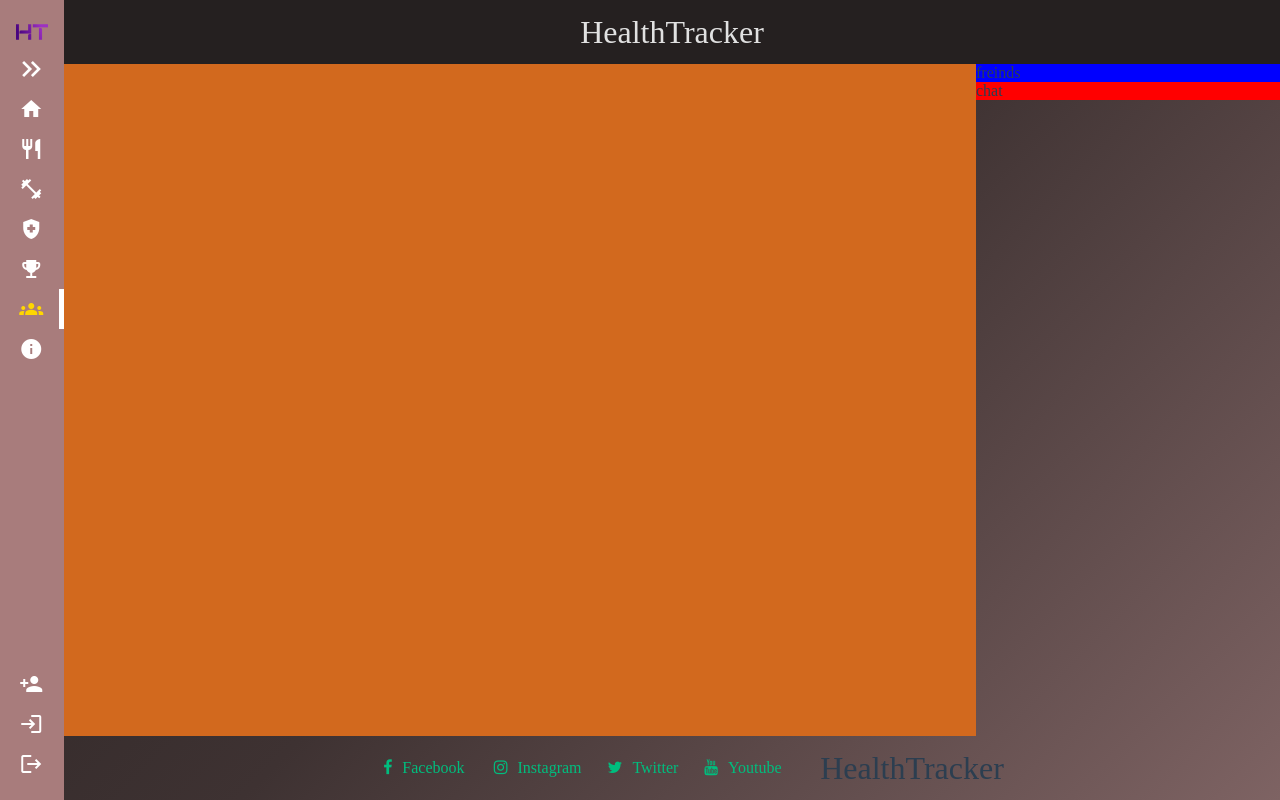
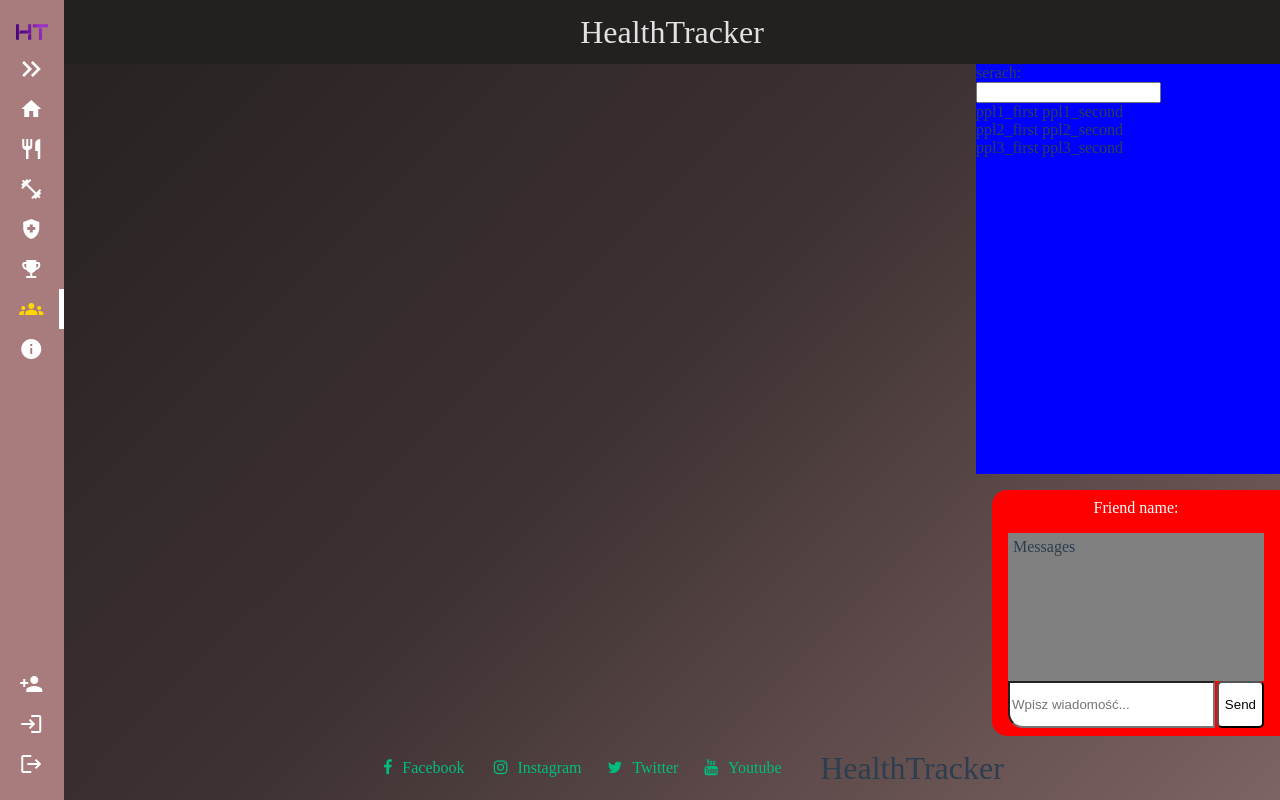
Before and after one commit to Hikareel/HealthTracker, a Vue app in the folder HealthTracker/healthtracker.client/: page /community in a window 1280 px wide. Built offline with nearby package versions, Linux system fonts and the light colour scheme; what @vueform/vueform would draw is missing.

Commit message:
Friends + chat

```diff
--- a/HealthTracker/healthtracker.client/src/components/views/community/Community.vue
+++ b/HealthTracker/healthtracker.client/src/components/views/community/Community.vue
@@ -24,21 +24,24 @@ import Chat from './chat/chat.vue'
 }
 
 .wall {
-  background-color: chocolate;
+  justify-content: center;
+  align-items: center;
 }
 
 .right-content {
-  right: 0;
+  display: grid;
+  grid-template-rows: 5fr 3fr;
+  gap: 1rem;
 }
 
 .friends-list {
-  display: flex;
   top: 0;
-
 }
 
 .chat {
-  display: flex;
+  margin-left: 1rem;
+  max-height: 5fr;
+
   bottom: 0;
 }
 </style>
--- a/HealthTracker/healthtracker.client/src/components/views/community/chat/chat.vue
+++ b/HealthTracker/healthtracker.client/src/components/views/community/chat/chat.vue
@@ -1,12 +1,61 @@
 <template>
   <main class="chat">
-      <p>chat</p>
+    <div class="chat-header">
+      <p>Friend name: </p>
+    </div>
+    <div class="chat-messages">
+      <p>Messages</p>
+    </div>
+    <div class="chat-input">
+      <input type="text" placeholder="Wpisz wiadomość..." />
+      <button>Send</button>
+    </div>
   </main>
 </template>
+
 <script lang="ts" setup>
+
 </script>
+
 <style>
-  .chat{
+.chat {
+  display: grid;
+  grid-template-columns: 1fr;
+  grid-template-rows: 1fr 6fr 2fr;
   background-color: red;
+  border-radius: 15px 0px 0px 15px;
+}
+
+.chat-header {
+  display:inline-grid;
+  color: white;
+  text-align: center;
+  align-items: end;
+}
+
+.chat-messages {
+  overflow-y: auto;
+  margin: 1rem 1rem 0rem 1rem;
+  padding: 5px;
+  background-color:grey;
+}
+
+.chat-input {
+  display: flex;
+  margin-left: 1rem;
+  margin-bottom: 0.5rem;
+  margin-right: 1rem;
+  gap: 2px;
+}
+
+.chat-input input {
+  flex-grow: 1;
+  border-radius: 0px 0px 0px 15px;
+}
+
+.chat-input button {
+  cursor: pointer;
+  background-color: white;
+  border-radius: 5px;
 }
 </style>
--- /dev/null
+++ b/HealthTracker/healthtracker.client/src/components/views/community/friends/FriendItem.vue
@@ -0,0 +1,16 @@
+<template>
+  <main class="friend-item">
+    <p>{{item.firstname}} {{item.secondname}}</p>
+  </main>
+</template>
+<script lang="ts" setup>
+import { defineProps } from 'vue';
+import type { FriendsModel } from './data/friendModel'
+
+const props = defineProps<{
+  item: FriendsModel
+}>()
+
+
+</script>
+<style></style>
--- a/HealthTracker/healthtracker.client/src/components/views/community/friends/FriendsList.vue
+++ b/HealthTracker/healthtracker.client/src/components/views/community/friends/FriendsList.vue
@@ -1,12 +1,24 @@
 <template>
-    <main class="friends-list">
-        <p>freinds</p>
+    <main class="friends">
+        <div class="search">
+            <p>serach:</p>
+            <input>
+        </div>
+        <div class="friends-list">
+            <FriendItem v-for="obj in FriendsData" :item="obj" :key="obj"/>
+        </div>
+
     </main>
 </template>
 <script lang="ts" setup>
+import FriendItem from './FriendItem.vue'
+import { FriendsData } from './data/friendModel'
 </script>
 <style>
-.friends-list {
+.friends {
     background-color: blue;
 }
+.friends-list{
+
+}
 </style>
--- /dev/null
+++ b/HealthTracker/healthtracker.client/src/components/views/community/friends/data/friendModel.ts
@@ -0,0 +1,24 @@
+import { reactive } from "vue";
+
+//Pobierane z backendu.
+const FriendsData = reactive([
+    {
+        firstname: "ppl1_first",
+        secondname: "ppl1_second"
+    },
+    {
+        firstname: "ppl2_first",
+        secondname: "ppl2_second"
+    },
+    {
+        firstname: "ppl3_first",
+        secondname: "ppl3_second"
+    }
+])
+
+interface FriendsModel {
+    firstname: string;
+    secondname: string;
+}
+export { FriendsData };
+export type { FriendsModel };
```
Also changed, not shown: HealthTracker/healthtracker.client/src/components/views/community/friends/FreindItem.vue (deleted, +0 -10 lines). Lines whose indentation alone changed are shown as unchanged.
